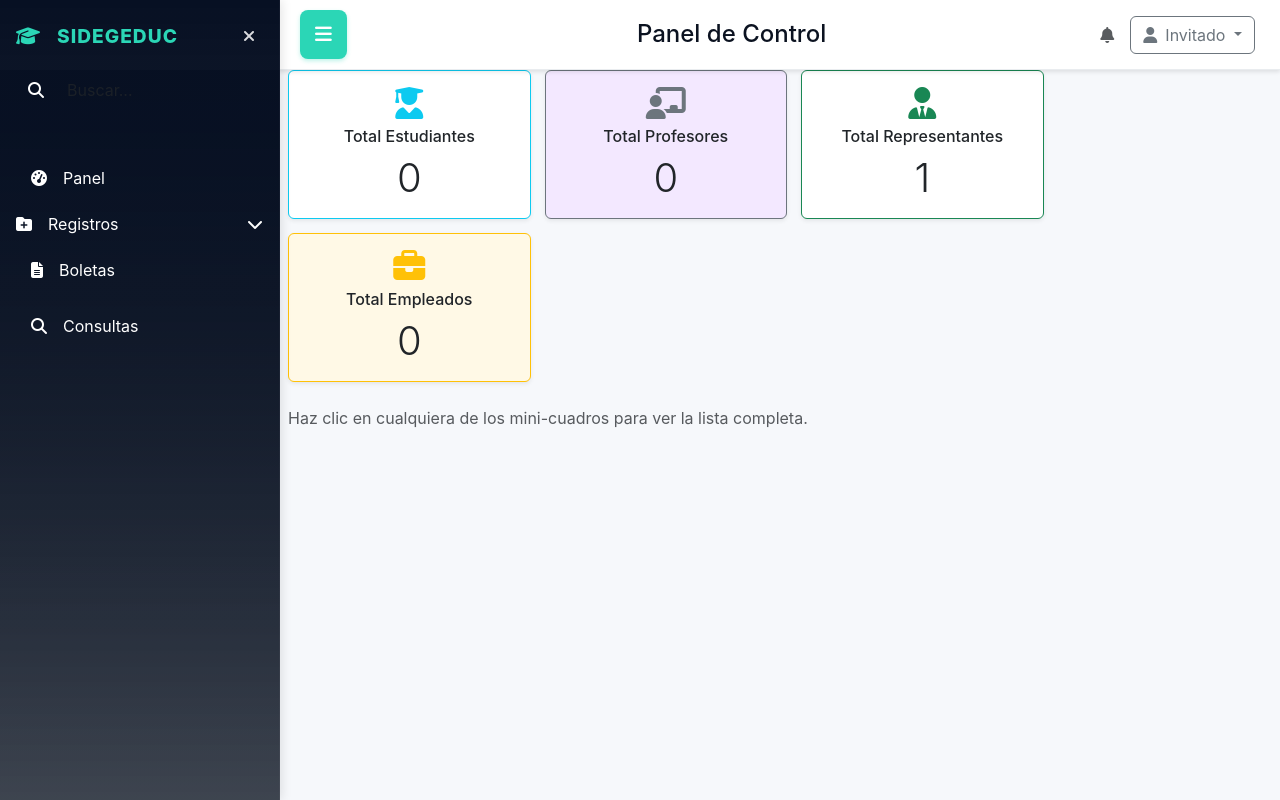
After one commit to EthernalDarkWolf/SIDEGEDUC, a Flask app: page /consultas/personas in a window 1280 px wide. The commit adds this page. Run offline with Flask 3, Linux system fonts and the light colour scheme.

Commit message:
updated SIDEGEDUC 1.4.0 Consulta Update!

```diff
--- a/app.py
+++ b/app.py
@@ -126,13 +126,46 @@ def dashboard():
 @app.route('/')
 def index():
     return manejar_la_vista_de.login()
+
 @app.route('/boleta')
 def boleta():
     return manejar_la_vista_de.boleta()
 
 @app.route('/constancia')
 def constancia():
+    # Mantener ruta antigua, redirige/usa la nueva vista de consultas
     return manejar_la_vista_de.constancia()
+
+
+@app.route('/consultas')
+def consultas():
+    return manejar_la_vista_de.consultas()
+
+
+@app.route('/consultas/personas')
+def consultas_personas():
+    return manejar_la_vista_de.consultas_personas()
+
+
+@app.route('/consultas/personas/list')
+def consultas_personas_list():
+    return manejar_la_vista_de.consultas_personas_list()
+
+
+@app.route('/consultas/materias')
+def consultas_materias():
+    return manejar_la_vista_de.consultas_materias()
+
+
+@app.route('/consultas/secciones')
+def consultas_secciones():
+    return manejar_la_vista_de.consultas_secciones()
+
+
+@app.route('/consultas/planteles')
+def consultas_planteles():
+    return manejar_la_vista_de.consultas_planteles()
+
 @app.route('/admin_alumnos')
 def admin_alumnos():
     return manejar_la_vista_de.admin_alumnos()
--- /dev/null
+++ b/templates/home_panel/consultas_personas.html
@@ -0,0 +1,53 @@
+<div class="container-fluid" style="margin-top:48px;">
+  <div class="row mb-4">
+    <div class="col-md-3">
+      <a href="{{ url_for('consultas_personas_list', role='estudiante') }}" class="text-decoration-none text-reset">
+      <div class="card text-center border-info shadow-sm">
+        <div class="card-body">
+          <i class="fas fa-user-graduate fa-2x text-info mb-2"></i>
+          <h6 class="card-title">Total Estudiantes</h6>
+          <p class="display-6 mb-0">{{ total_estudiantes }}</p>
+        </div>
+      </div>
+      </a>
+    </div>
+    <div class="col-md-3">
+      <a href="{{ url_for('consultas_personas_list', role='profesor') }}" class="text-decoration-none text-reset">
+      <div class="card text-center border-secondary shadow-sm" style="background:#f3e8ff">
+        <div class="card-body">
+          <i class="fas fa-chalkboard-teacher fa-2x text-secondary mb-2"></i>
+          <h6 class="card-title">Total Profesores</h6>
+          <p class="display-6 mb-0">{{ total_profesores }}</p>
+        </div>
+      </div>
+      </a>
+    </div>
+    <div class="col-md-3">
+      <a href="{{ url_for('consultas_personas_list', role='representante') }}" class="text-decoration-none text-reset">
+      <div class="card text-center border-success shadow-sm">
+        <div class="card-body">
+          <i class="fas fa-user-tie fa-2x text-success mb-2"></i>
+          <h6 class="card-title">Total Representantes</h6>
+          <p class="display-6 mb-0">{{ total_representantes }}</p>
+        </div>
+      </div>
+      </a>
+    </div>
+    <div class="col-md-3">
+      <a href="{{ url_for('consultas_personas_list', role='empleado') }}" class="text-decoration-none text-reset">
+      <div class="card text-center border-warning shadow-sm" style="background:#fff9e6">
+        <div class="card-body">
+          <i class="fas fa-briefcase fa-2x text-warning mb-2"></i>
+          <h6 class="card-title">Total Empleados</h6>
+          <p class="display-6 mb-0">{{ total_empleados }}</p>
+        </div>
+      </div>
+      </a>
+    </div>
+  </div>
+  <div class="row">
+    <div class="col-12">
+      <p class="text-muted">Haz clic en cualquiera de los mini-cuadros para ver la lista completa.</p>
+    </div>
+  </div>
+</div>
--- a/templates/home_panel/struct.html
+++ b/templates/home_panel/struct.html
@@ -60,49 +60,17 @@
                                     <i class="fas fa-building me-2"></i>Registro de Plantel</a></li>
                                 <li><a class="nav-link" href="{{ url_for('registros_tipo', tipo='personas') }}">
                                     <i class="fas fa-users me-2"></i>Registro de Personas</a></li>
+                                <li><a class="nav-link" href="{{ url_for('registros_tipo', tipo='secciones') }}?action=add_section">
+                                    <i class="fas fa-folder-plus me-2"></i>Registrar Secciones</a></li>
+                                <li><a class="nav-link" href="{{ url_for('registros_tipo', tipo='materias') }}?action=add_materia">
+                                    <i class="fas fa-book me-2"></i>Registrar Materias</a></li>
                             </ul>
                         </div>
                     </li>
 
-                    <li class="nav-item mb-2">
-                        <button class="nav-link btn btn-link text-start p-0 w-100" data-bs-toggle="collapse" data-bs-target="#materiasSub" aria-expanded="false">
-                            <i class="fas fa-book me-3"></i>
-                            <span>Materias</span>
-                            <i class="fas fa-chevron-down ms-auto"></i>
-                        </button>
-                        <div class="collapse" id="materiasSub">
-                            <ul class="nav flex-column">
-                                <li><a class="nav-link" href="{{ url_for('registros_tipo', tipo='materias') }}">
-                                    <i class="fas fa-plus-circle me-2"></i>Agregar Materia</a></li>
-                            </ul>
-                        </div>
-                    </li>
+                    <!-- 'Materias' block removed as requested -->
 
-                    <li class="nav-item mb-2">
-                        <button class="nav-link btn btn-link text-start p-0 w-100" data-bs-toggle="collapse" data-bs-target="#seccionesSub" aria-expanded="false">
-                            <i class="fas fa-layer-group me-3"></i>
-                            <span>Secciones</span>
-                            <i class="fas fa-chevron-down ms-auto"></i>
-                        </button>
-                        <div class="collapse" id="seccionesSub">
-                            <ul class="nav flex-column">
-                                <li><a class="nav-link" href="{{ url_for('registros_tipo', tipo='secciones') }}">
-                                    <i class="fas fa-plus-circle me-2"></i>Agregar Sección</a></li>
-                                <li><a class="nav-link" href="{{ url_for('registros_tipo', tipo='secciones') }}?action=assign_materia">
-                                    <i class="fas fa-link me-2"></i>Asignar Materia</a></li>
-                                <li><a class="nav-link" href="{{ url_for('registros_tipo', tipo='secciones') }}?action=add_student">
-                                    <i class="fas fa-user-plus me-2"></i>Agregar Estudiante</a></li>
-                                <li><a class="nav-link" href="{{ url_for('registros_tipo', tipo='secciones') }}?action=assign_professor">
-                                    <i class="fas fa-chalkboard-teacher me-2"></i>Asignar Profesor</a></li>
-                                <li><a class="nav-link" href="{{ url_for('registros_tipo', tipo='letra_seccion') }}">
-                                    <i class="fas fa-font me-2"></i>Agregar Letra</a></li>
-                                <li><a class="nav-link" href="{{ url_for('registros_tipo', tipo='grados') }}">
-                                    <i class="fas fa-hashtag me-2"></i>Agregar Grado</a></li>
-                                <li><a class="nav-link" href="{{ url_for('registros_tipo', tipo='niveles') }}">
-                                    <i class="fas fa-level-up-alt me-2"></i>Agregar Nivel</a></li>
-                            </ul>
-                        </div>
-                    </li>
+                    <!-- 'Secciones' block removed as requested -->
 
                     {% if developer_priv %}
                     <li class="nav-item mb-2">
@@ -132,9 +100,9 @@
                     </li>
 
                     <li class="nav-item mb-2">
-                        <a class="nav-link" href="{{ url_for('constancia') }}">
-                            <i class="fas fa-certificate me-3"></i>
-                            <span>Constancias</span>
+                        <a class="nav-link" href="{{ url_for('consultas') }}">
+                            <i class="fas fa-search me-3"></i>
+                            <span>Consultas</span>
                         </a>
                     </li>
                 </ul>
```
Also changed, not shown: templates/home_panel/consultas.html (added, +48 -0 lines), templates/home_panel/consultas_personas_list.html (added, +29 -0 lines), utils/view_handlers.py (+122 -1 lines), sidegeduc.db.
